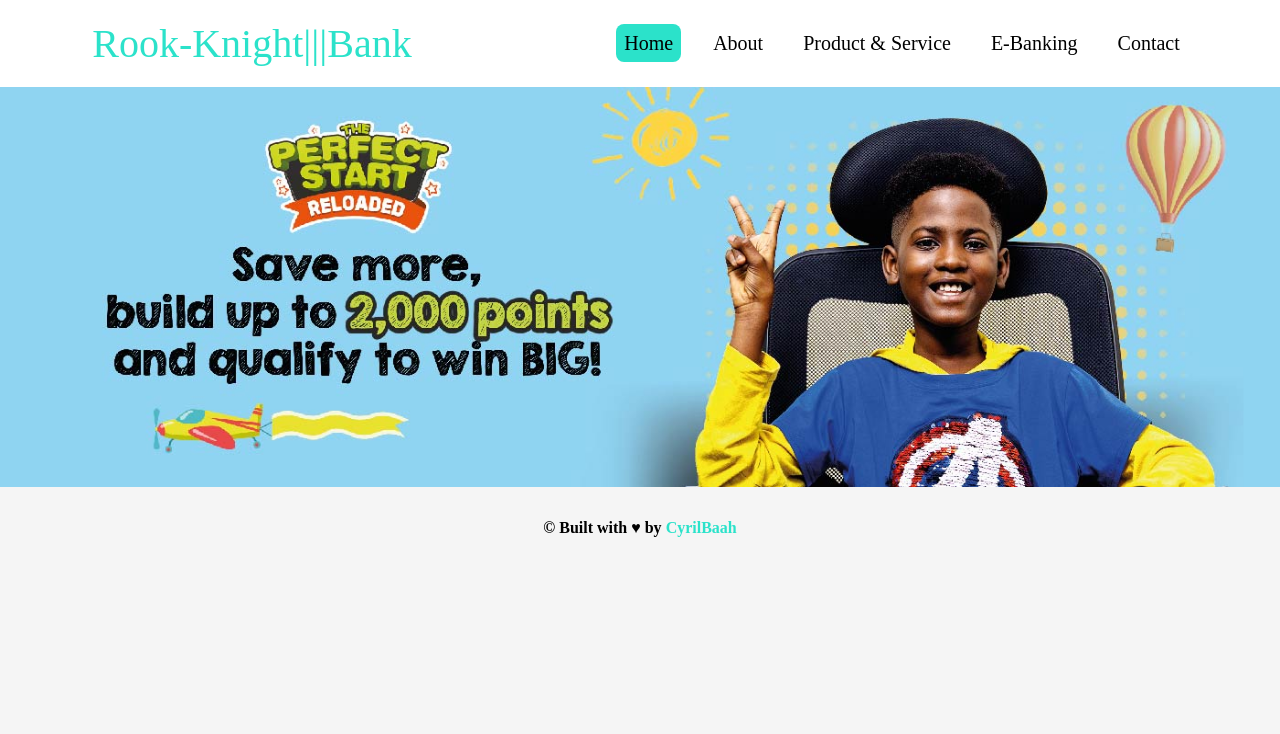
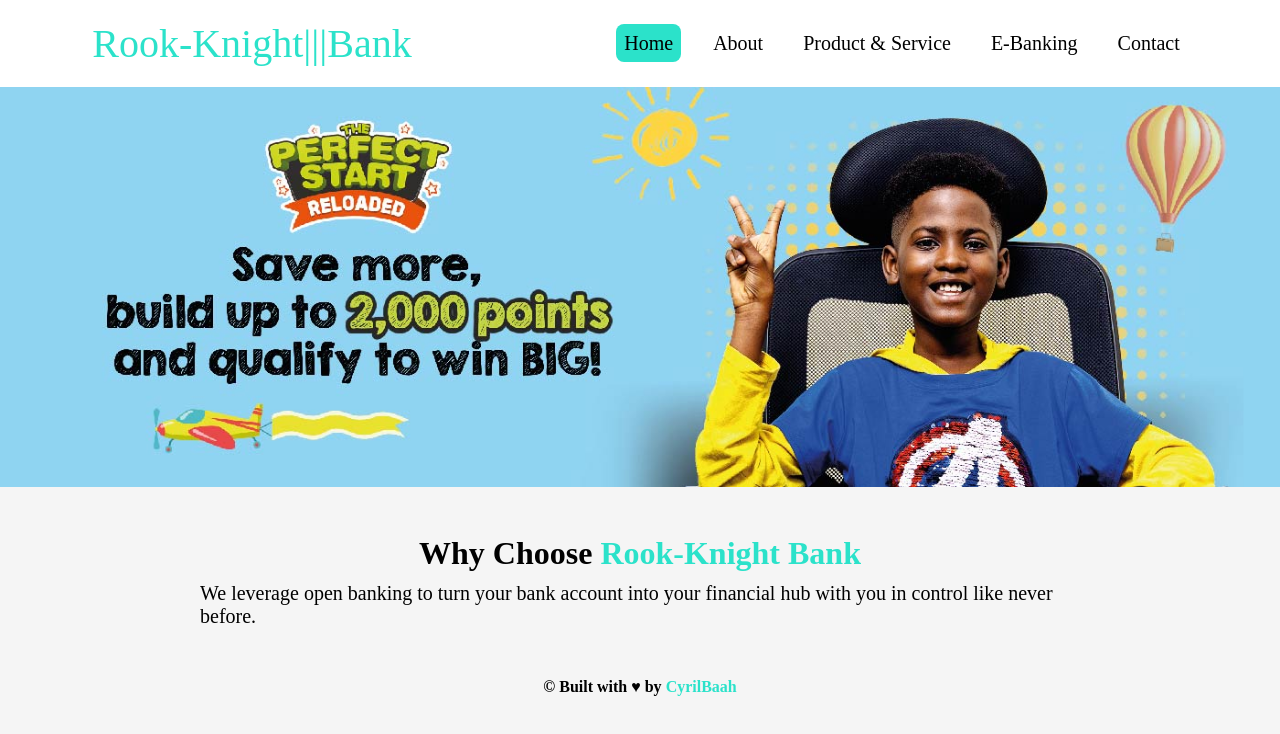
Before and after one commit to CyrilBaah/banking-web-application, a plain HTML site: page index.html in a window 1280 px wide. Drawn offline with Linux system fonts and the light colour scheme.

Commit message:
Minor Fixes

```diff
--- a/index.html
+++ b/index.html
@@ -11,7 +11,7 @@
 
 <body>
     <nav class="nav-bar">
-        <span> Rook-Knight|||Bank</span>
+        <span><a href="index.html"> Rook-Knight|||Bank</a></span>
         <div class="nav-items">
             <a href="index.html" id="active">Home</a>
             <a href="about.html">About</a>
@@ -29,8 +29,20 @@
         </figure>
     </div>
 
+    <div class="home-container">
+        <div class="home-body">
+            <h1>Why Choose <span>Rook-Knight Bank</span></h1>
+            <p>
+                We leverage open banking to turn your bank account into your
+                financial hub with you in control like never before.
+            </p>
+        </div>
+
+    </div>
+
     <footer class="footer">
-        <h4>© Built with ♥ by <a href="http://https://cyrilbaah-portfolio.netlify.app/" target="_blank">CyrilBaah</a></h4>
+        <h4>© Built with ♥ by <a href="http://https://cyrilbaah-portfolio.netlify.app/" target="_blank">CyrilBaah</a>
+        </h4>
     </footer>
 </body>
 
--- a/style.css
+++ b/style.css
@@ -20,6 +20,11 @@ body {
 
 .nav-bar span {
     font-size: 40px;
+    color: rgb(43, 226, 202);
+}
+
+.nav-bar a{
+    text-decoration: none;
     color: rgb(43, 226, 202);
 }
 
@@ -100,6 +105,24 @@ div#slider figure {
     text-align: left;
     font-size: 0;
     animation: 15s slidy infinite;
+}
+
+.home-container {
+    padding: 3em 5em 0.5em 5em;
+
+}
+
+.home-body h1 {
+    text-align: center;
+}
+
+.home-body p {
+    font-size: 20px;
+    padding: 0.5em 6em;
+}
+
+.home-body span {
+    color: rgb(43, 226, 202);
 }
 
 .about-container {
```
Also changed, not shown: about.html (+1 -1 lines), contact.html (+2 -2 lines), ebanking.html (+1 -1 lines), product.html (+1 -1 lines).
